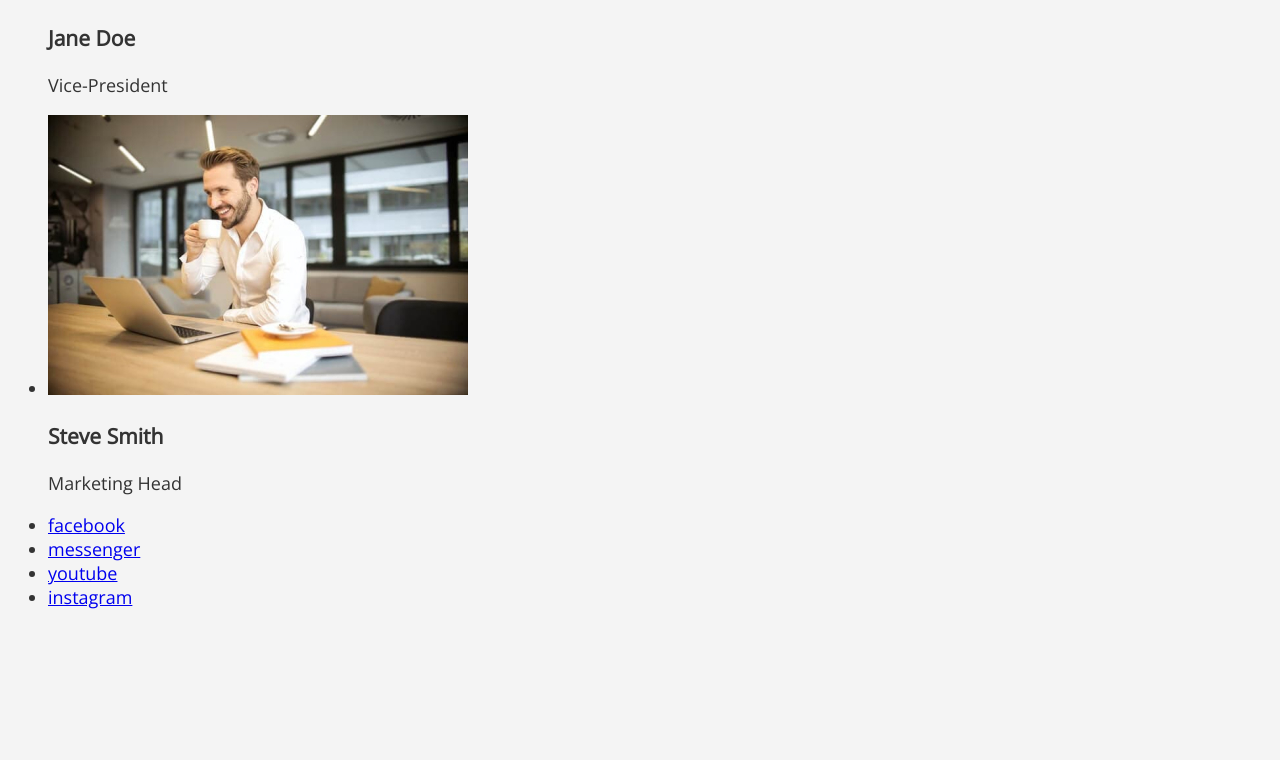
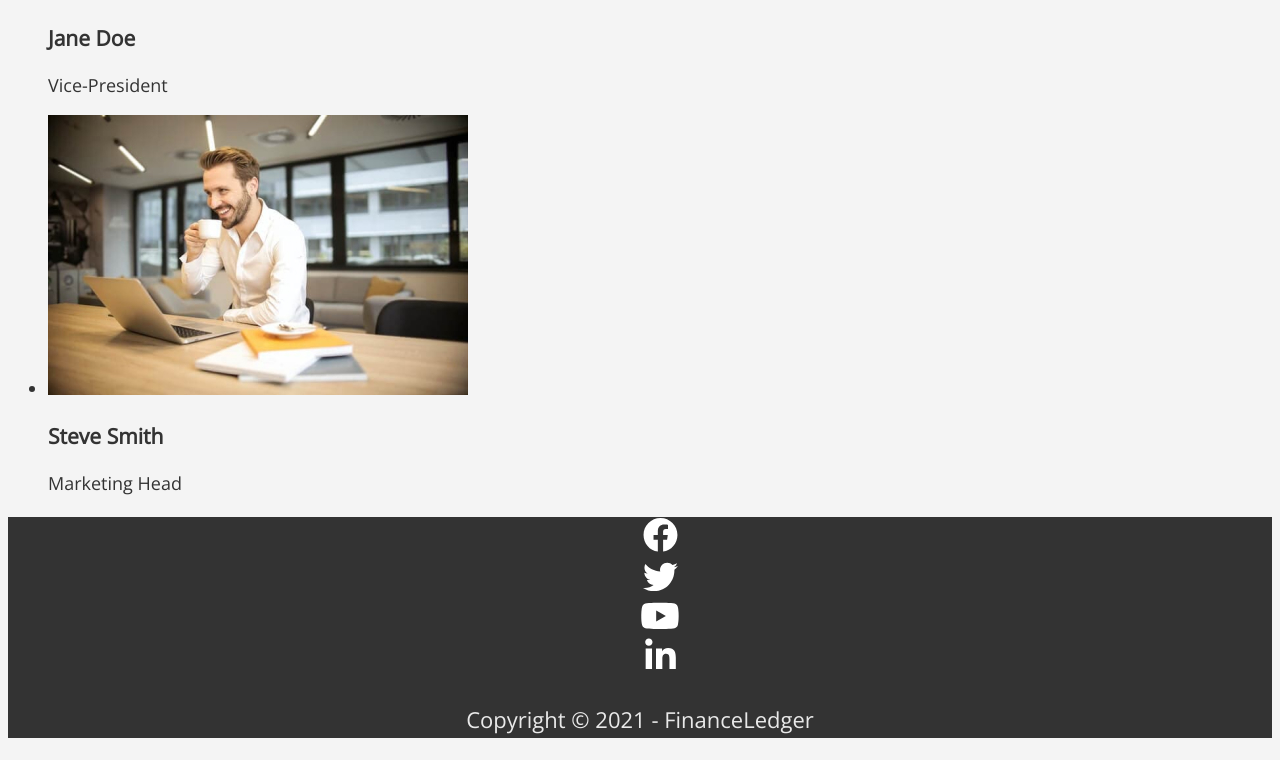
Before and after one commit to olexandryakowenko/fson-64-al-team, a plain HTML site: page index.html in a window 1280 px wide. Shown: the part 4469-5229 px from the top of the page. Before the commit the page ends 5096 px from the top, so only its background shows below. Drawn offline with nearby package versions, Linux system fonts and the light colour scheme.

Commit message:
add footer

```diff
--- a/css/style.css
+++ b/css/style.css
@@ -53,3 +53,6 @@ body {
 
   padding: 10px 30px 10px 41px;
 }
+.footer {
+  background-color: var(--primary-text-color);
+}
--- a/index.html
+++ b/index.html
@@ -259,21 +259,32 @@
             <p>Marketing Head</p>
           </li>
         </ul>
-        <ul>
+      </section>
+    </main>
+    <footer class="footer hero-text">
+      <ul class="list">
         <li>
-            <a target="_blank" href="https://www.facebook.com/">facebook</a>
+          <a href="https://www.facebook.com/" target="_blank"
+            ><img src="./favicon/social/facebook.svg" alt="facebook_icon" />
+          </a>
         </li>
         <li>
-            <a target="_blank" href="https://www.messenger.com/">messenger</a>
+          <a href="https://twitter.com/" target="_blank"
+            ><img src="./favicon/social/twitter.svg" alt="twitter_icon" />
+          </a>
         </li>
         <li>
-            <a target="_blank" href="https://www.youtube.com/">youtube</a>
+          <a href="https://www.youtube.com/" target="_blank">
+            <img src="./favicon/social/youtube.svg" alt="youtube_icon" />
+          </a>
         </li>
         <li>
-            <a target="_blank" href="https://www.instagram.com/">instagram</a>
+          <a href="https://www.linkedin.com/" target="_blank">
+            <img src="./favicon/social/linkedin.svg" alt="linkedin_icon" />
+          </a>
         </li>
       </ul>
-      </section>
-    </main>
+      <p>Copyright © 2021 - FinanceLedger</p>
+    </footer>
   </body>
 </html>
```
Also changed, not shown: favicon/social/facebook.svg (added), favicon/social/linkedin.svg (added), favicon/social/twitter.svg (added), favicon/social/youtube.svg (added). Lines whose indentation alone changed are shown as unchanged.
